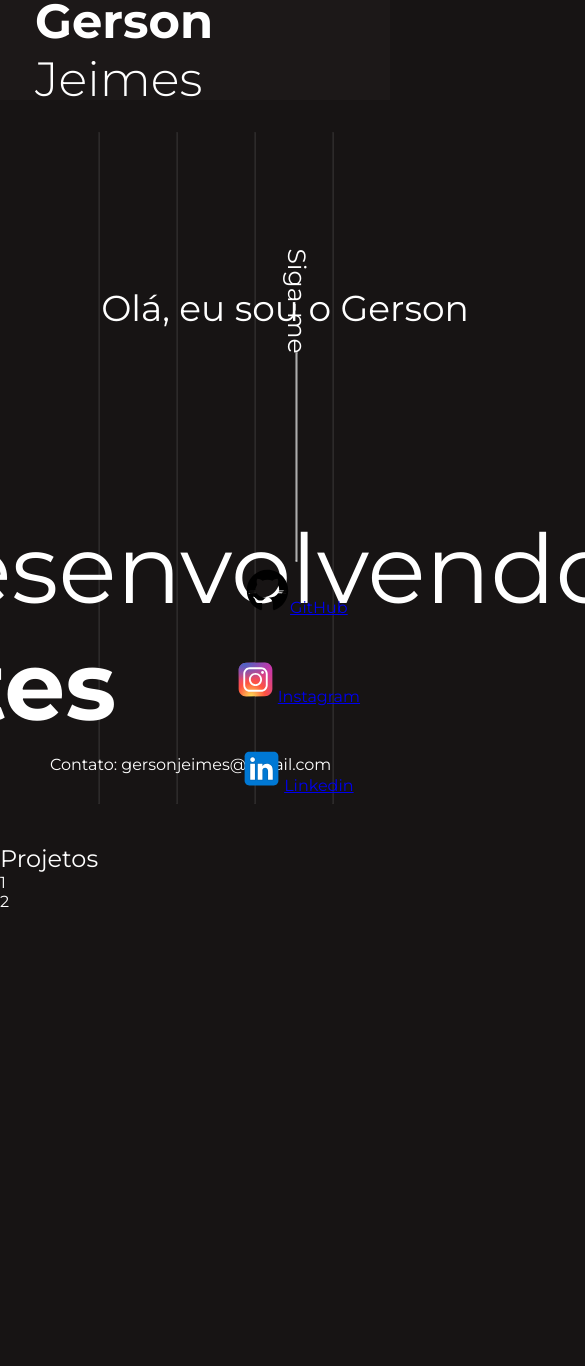
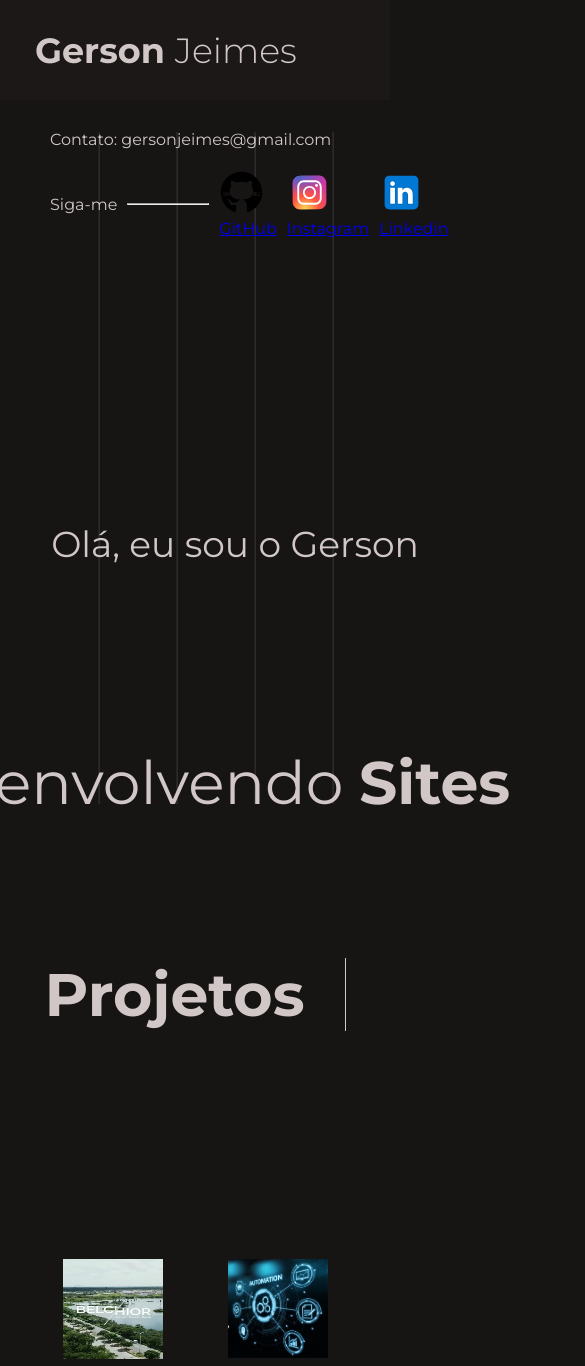
Before and after one commit to GersonJeimesSG/Portfolio, a plain HTML site: page Index.html in a window 390 px wide. Shown: the top 1366 px of the page, 585 px wide, since content can reach past the window. Drawn offline with Linux system fonts and the light colour scheme.

Commit message:
responsividade do projeto e css

```diff
--- a/Index.html
+++ b/Index.html
@@ -37,8 +37,10 @@
     <section class="section-2">
       <h1>Projetos</h1>
       <ul>
-        <li>1</li>
-        <li>2</li>
+        <li> <img src="assets-port/assets/BairroBelchior.jpg" alt="Projeto 1">
+           </li>
+        <li> <img src="assets-port/assets/automacao.jpg" alt="Projeto 2">
+           </li>
       </ul>
     </section>
     <section class="section-3">
--- a/style.css
+++ b/style.css
@@ -5,7 +5,7 @@
   }
 
 body {
-  color: white;
+  color: #d1c7c7;
   background: #171414;
   font-family: "montserrat", sean-serif;
   font-weight: 300px;
@@ -44,7 +44,7 @@ section {
   justify-content: flex-end;
   height: 100%;
   margin-left: 100px;
-  margin-bottom: 100px;
+  margin-bottom: 25px;
 }
 
 .section-1 article h2 {
@@ -100,6 +100,40 @@ strong  {
   left: 50px;
 }
 
+.section-2, .section-3 {
+  display: flex;
+  justify-content: space-around;
+  align-items: center;
+}
+
+.section-2 ul, .section-3 ul {
+  display: flex;
+  align-items: center;
+  justify-content: space-around;
+  gap: 65px;
+}
+
+.section-2 h1, .section-3 h1{
+  font-size: 96px;
+  font-weight: 700;
+  border-right: 1px solid #d1c7c7;
+  padding-right: 40px;
+}
+
+ul li {
+  list-style: none;
+}
+
+ul li img {
+  width: 150px;
+  height: 150px;
+  transition: scale 0.4s ease;
+}
+
+ul li img:hover {
+  scale: 1.3;
+}
+
 .hr-1 {
   left: 25%;
   z-index: -1;
@@ -132,3 +166,100 @@ strong  {
 .a-1 {
   margin-top: 70px;
 }
+
+@media (max-width: 1365px) {
+  .section-1 p {
+    top: 30px;
+  }
+}
+
+@media (max-width: 980px) {
+  h1 {
+    font-size:  60px !important; }
+    .section-1 article {
+      margin-left: 0;
+    }
+  }
+
+  @media (max-width: 810px) {
+    .section-2,
+    .section-3 {
+      flex-direction: column;
+      height: 75vh;
+    }
+
+    .section-1 div {
+      flex-direction: row;
+      left: 50px;
+      top: 70px;
+    }
+
+    .section-1 div h3 {
+      font-size: 16px;
+      white-space: nowrap;
+    }
+
+    .section-a div hr {
+      width: 20%;
+    }
+
+    .rotate {
+      transform: none;
+    }
+
+    h3,
+    a {
+      padding: 0!important;
+      margin: 0 !important;
+    }
+
+  }
+
+  @media (max-width: 530px) {
+
+    header h3 {
+      font-size: 35px;
+    }
+
+    ul li img {
+      width: 100px;
+      height: 100px; }
+
+    .section-1 div {
+      flex-direction: row;
+      gap: 10px;
+    }
+
+      h1 {
+      font-size: 38px I !important;
+    }
+
+    h2 {
+      fonte-size: 28px !important;
+    }
+
+    h1, h2 {
+      white-space: nowrap;
+    }
+  }
+
+  @media (max-width: 330px) {
+
+    header h3 {
+      font-size: 30px;
+    }
+
+   .section-1 p,
+   section-1 div {
+      left: 10px;
+    }
+
+  h1 {
+      font-size: 30px I !important;
+    }
+
+    h2 {
+      font-size: 20px !important;
+    }
+
+  }
```
Also changed, not shown: assets-port/assets/BairroBelchior.jpg (added), assets-port/assets/automacao.jpg (added).
